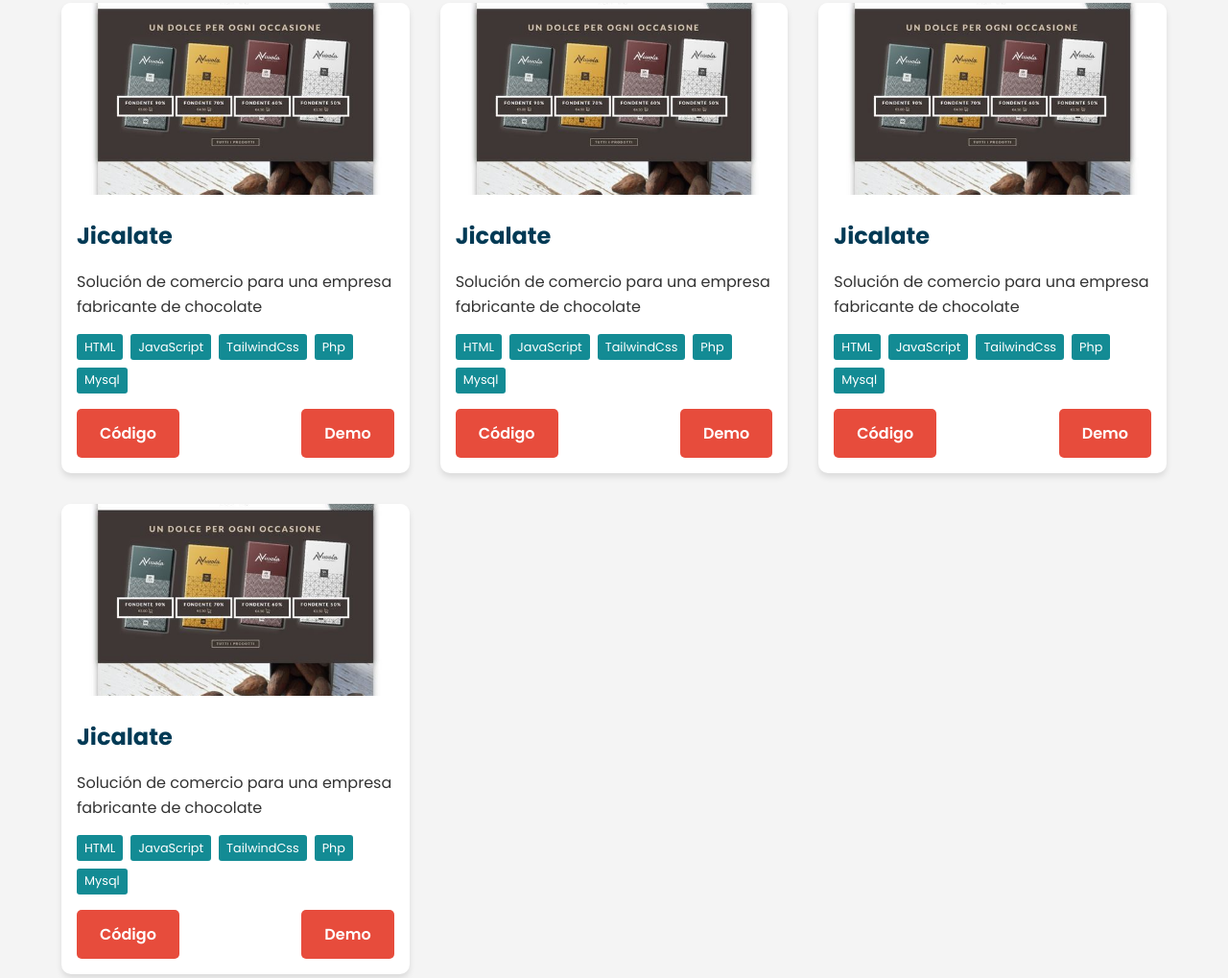
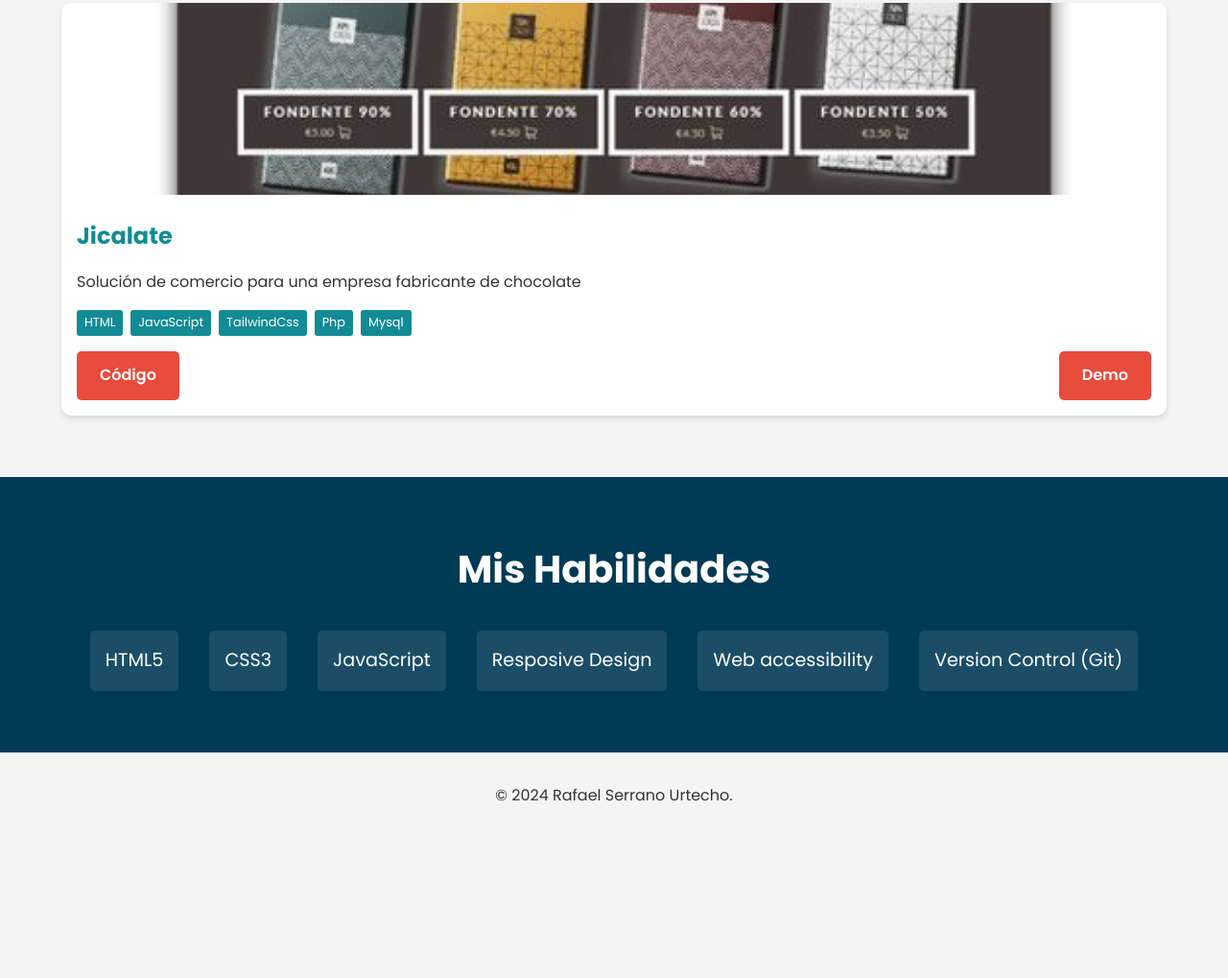
Before and after one commit to phaetton/Portafolio, a plain HTML site: page index.html in a window 1280 px wide. Shown: the part 944-1963 px from the top of the page at 96% size. After the commit the page ends 1817 px from the top, so only its background shows below. Drawn offline with Linux system fonts and the light colour scheme.

Commit message:
emparejando colores

```diff
--- a/index.html
+++ b/index.html
@@ -55,57 +55,6 @@
                         <div class="btn">Demo</div>
                     </div>
                 </div>
-
-                <div class="project-card hidden">
-                    <img src="img/ecommercechocolate.jpg?height=200&width=300" alt="Plataforma Ecommerce">
-                    <h3>Jicalate</h3>
-                    <p>Solución de comercio para una empresa fabricante de chocolate</p>
-                    <div class="tags">
-                        <div class="tag">HTML</div>
-                        <div class="tag">JavaScript</div>
-                        <div class="tag">TailwindCss</div>
-                        <div class="tag">Php</div>
-                        <div class="tag">Mysql</div>
-                    </div>
-                    <div class="project-links">
-                        <div class="btn">Código</div>
-                        <div class="btn">Demo</div>
-                    </div>
-                </div>
-
-                <div class="project-card hidden">
-                    <img src="img/ecommercechocolate.jpg?height=200&width=300" alt="Plataforma Ecommerce">
-                    <h3>Jicalate</h3>
-                    <p>Solución de comercio para una empresa fabricante de chocolate</p>
-                    <div class="tags">
-                        <div class="tag">HTML</div>
-                        <div class="tag">JavaScript</div>
-                        <div class="tag">TailwindCss</div>
-                        <div class="tag">Php</div>
-                        <div class="tag">Mysql</div>
-                    </div>
-                    <div class="project-links">
-                        <div class="btn">Código</div>
-                        <div class="btn">Demo</div>
-                    </div>
-                </div>
-
-                <div class="project-card hidden">
-                    <img src="img/ecommercechocolate.jpg?height=200&width=300" alt="Plataforma Ecommerce">
-                    <h3>Jicalate</h3>
-                    <p>Solución de comercio para una empresa fabricante de chocolate</p>
-                    <div class="tags">
-                        <div class="tag">HTML</div>
-                        <div class="tag">JavaScript</div>
-                        <div class="tag">TailwindCss</div>
-                        <div class="tag">Php</div>
-                        <div class="tag">Mysql</div>
-                    </div>
-                    <div class="project-links">
-                        <div class="btn">Código</div>
-                        <div class="btn">Demo</div>
-                    </div>
-                </div>
             </div>
         </section>
 
--- a/main.js
+++ b/main.js
@@ -0,0 +1,23 @@
+// seleccionamos el toggle
+const darkModeToggle = document.getElementById('dark-mode-toggle');
+
+//seleccionamos el cuerpo
+const body = document.body;
+
+//consultamos los iconos del toggle
+const icon = darkModeToggle.querySelector('i');
+
+darkModeToggle.addEventListener('click',
+    ()=>{
+        // cambiamos de clase al cuerpo
+        body.classList.toggle('dark-mode');
+
+        if(body.classList.contains('dark-mode')){
+            icon.classList.remove('fa-moon');
+            icon.classList.add('fa-sun');
+        }else{
+            icon.classList.remove('fa-sun');
+            icon.classList.add('fa-moon');
+        }
+    }
+)
--- a/style.css
+++ b/style.css
@@ -1,20 +1,24 @@
 :root {
     /* --primary-color: #3498db; */
+    /* --secundary-color: #2ecc71; */
     --primary-color: rgb(1, 58, 85);
-    /* --secundary-color: #2ecc71; */
     --secundary-color: rgb(19, 139, 148);
     --accent-color: #e74c3c;
     --background-color: #f4f4f4;
     --text-color: #333;
+    --text-bgwhite-color:var(--secundary-color);
     --card-bg-color: #fff;
 }
 
 .dark-mode {
-    --primary-color: #2980b9;
-    --secondary-color: #27ae60;
-    --accent-color: #c0392b;
+    /* --primary-color: #2980b9;
+    --secondary-color: #27ae60; */
+    --primary-color: rgb(1, 24, 34);
+    --secundary-color: rgb(4, 29, 31);
+    --accent-color: #8f2a1f;
     --background-color: #1a1a1a;
     --text-color: #f4f4f4;
+    --text-bgwhite-color:white;
     --card-bg-color: #2c2c2c;
 }
 
@@ -129,7 +133,7 @@ nav {
     text-align: center;
     font-size: 2rem;
     margin-bottom: 2rem;
-    color: var(--primary-color);
+    color: var(--text-bgwhite-color);
 }
 
 .project-grid {
@@ -160,7 +164,7 @@ nav {
 .project-card h3 {
     font-size: 1.5rem;
     margin: 1rem;
-    color: var(--primary-color);
+    color: var(--text-bgwhite-color);
 }
 
 .project-card p {
@@ -214,8 +218,8 @@ nav {
 }
 
 footer{
-    background-color: var(--text-color);
-    color: white;
+    background-color: var(--background-color);
+    color: var(--text-color);
     text-align: center;
     padding: 2rem;
 }
```
